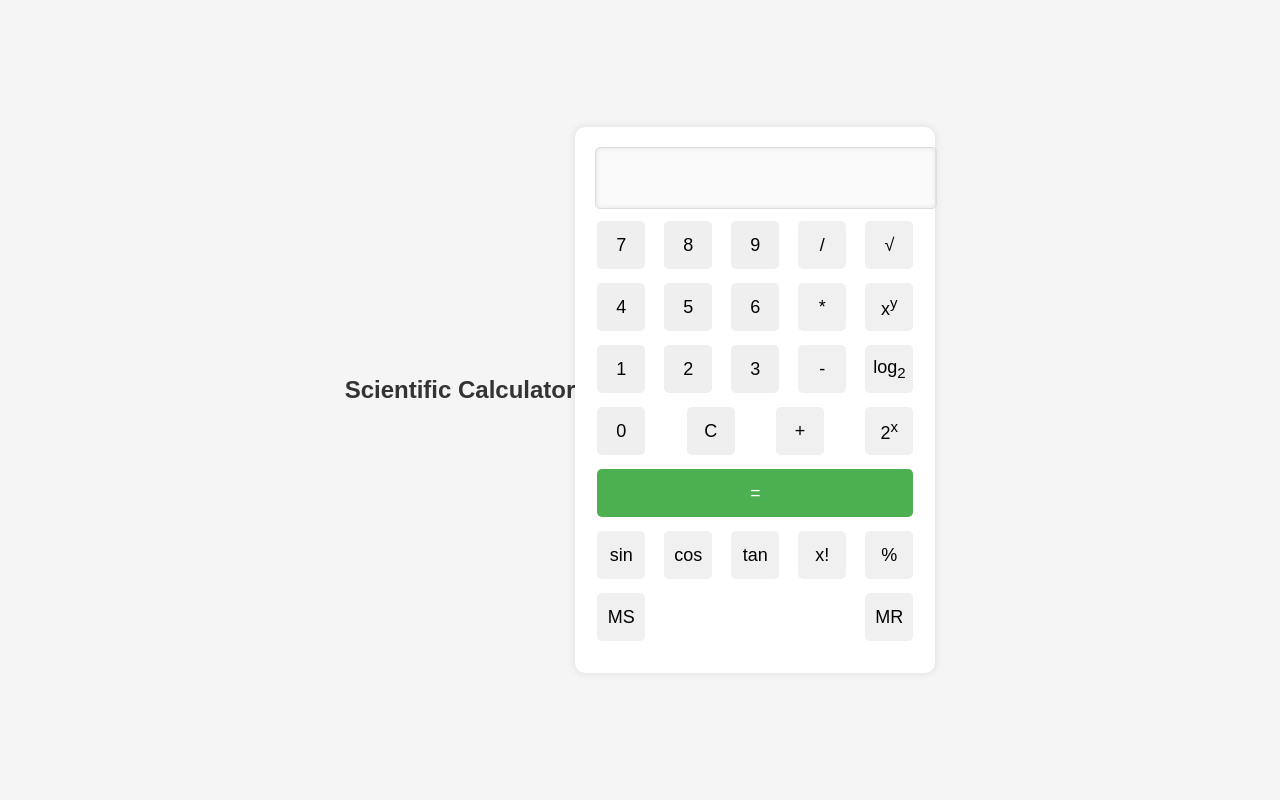
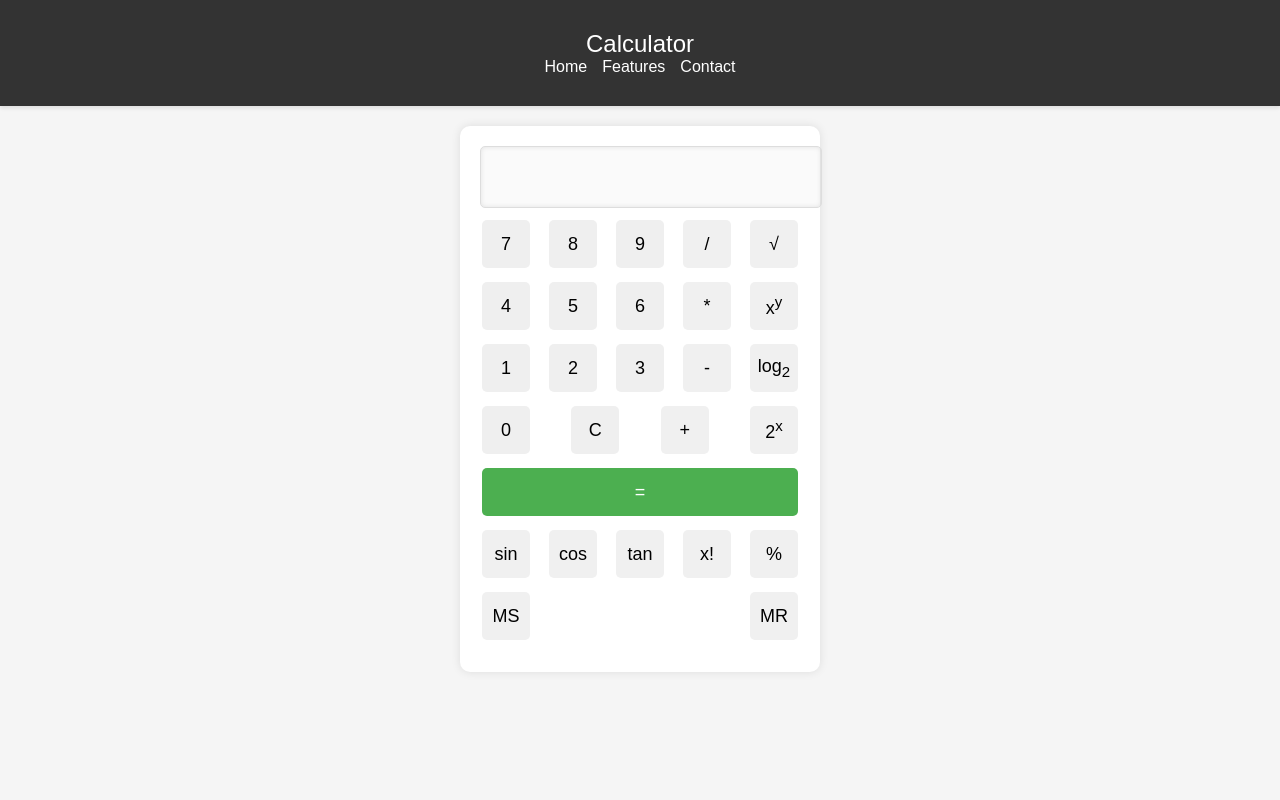
Before and after one commit to realharshita/calculator, a Flask app: page / in a window 1280 px wide. Run offline with Flask 3, Linux system fonts and the light colour scheme.

Commit message:
navbar and others

```diff
--- a/app.py
+++ b/app.py
@@ -2,77 +2,59 @@ from flask import Flask, render_template, request, jsonify
 
 app = Flask(__name__)
 
-# Memory storage
-memory_store = None
-
-# Homepage route
 @app.route('/')
 def index():
     return render_template('index.html')
 
-# Calculate route
 @app.route('/calculate', methods=['POST'])
 def calculate():
-    global memory_store
+    num1 = float(request.form['num1'])
+    operation = request.form['operation']
+    result = 0.0
 
-    try:
-        num1 = float(request.form['num1'])
-        operation = request.form['operation']
-        result = 0.0
+    if operation == 'add':
+        num2 = float(request.form['num2'])
+        result = num1 + num2
+    elif operation == 'subtract':
+        num2 = float(request.form['num2'])
+        result = num1 - num2
+    elif operation == 'multiply':
+        num2 = float(request.form['num2'])
+        result = num1 * num2
+    elif operation == 'divide':
+        num2 = float(request.form['num2'])
+        if num2 != 0:
+            result = num1 / num2
+        else:
+            return jsonify({'result': 'Error: Division by zero!'})
+    elif operation == 'sin':
+        import math
+        result = math.sin(num1)
+    elif operation == 'cos':
+        import math
+        result = math.cos(num1)
+    elif operation == 'tan':
+        import math
+        result = math.tan(num1)
+    elif operation == 'pow':
+        num2 = float(request.form['num2'])
+        result = num1 ** num2
+    elif operation == 'sqrt':
+        import math
+        result = math.sqrt(num1)
+    elif operation == 'log':
+        import math
+        result = math.log2(num1)
+    elif operation == 'exp':
+        result = 2 ** num1
+    elif operation == 'factorial':
+        import math
+        result = math.factorial(int(num1))
+    elif operation == 'mod':
+        num2 = float(request.form['num2'])
+        result = num1 % num2
 
-        if operation == 'add':
-            num2 = float(request.form['num2'])
-            result = num1 + num2
-        elif operation == 'subtract':
-            num2 = float(request.form['num2'])
-            result = num1 - num2
-        elif operation == 'multiply':
-            num2 = float(request.form['num2'])
-            result = num1 * num2
-        elif operation == 'divide':
-            num2 = float(request.form['num2'])
-            if num2 != 0:
-                result = num1 / num2
-            else:
-                return jsonify({'result': 'Error: Division by zero!'})
-        elif operation == 'sin':
-            import math
-            result = math.sin(num1)
-        elif operation == 'cos':
-            import math
-            result = math.cos(num1)
-        elif operation == 'tan':
-            import math
-            result = math.tan(num1)
-        elif operation == 'pow':
-            num2 = float(request.form['num2'])
-            result = num1 ** num2
-        elif operation == 'sqrt':
-            import math
-            result = math.sqrt(num1)
-        elif operation == 'log':
-            import math
-            result = math.log2(num1)
-        elif operation == 'exp':
-            result = 2 ** num1
-        elif operation == 'factorial':
-            import math
-            result = math.factorial(int(num1))
-        elif operation == 'mod':
-            num2 = float(request.form['num2'])
-            result = num1 % num2
-        elif operation == 'mem_store':
-            memory_store = num1
-            return jsonify({'result': 'Value stored in memory.'})
-        elif operation == 'mem_recall':
-            if memory_store is not None:
-                return jsonify({'result': memory_store})
-            else:
-                return jsonify({'result': 'No value stored in memory.'})
-
-        return jsonify({'result': result})
-    except Exception as e:
-        return jsonify({'result': 'Error: ' + str(e)})
+    return jsonify({'result': result})
 
 if __name__ == '__main__':
     app.run(debug=True)
--- a/static/css/style.css
+++ b/static/css/style.css
@@ -1,11 +1,59 @@
 body {
     font-family: Arial, sans-serif;
+    margin: 0;
+    background-color: #f5f5f5;
+}
+
+.navbar {
+    background-color: #333;
+    color: white;
+    padding: 10px 0;
+    box-shadow: 0 2px 4px rgba(0, 0, 0, 0.1);
+}
+
+.navbar .container {
+    display: flex;
+    justify-content: space-between;
+    align-items: center;
+    width: 90%;
+    margin: 0 auto;
+}
+
+.navbar-brand {
+    font-size: 24px;
+    color: white;
+    text-decoration: none;
+}
+
+.navbar-nav {
+    list-style: none;
+    display: flex;
+    gap: 15px;
+    margin: 0;
+    padding: 0;
+}
+
+.navbar-nav .nav-item {
+    list-style: none;
+}
+
+.navbar-nav .nav-link {
+    color: white;
+    text-decoration: none;
+    font-size: 16px;
+    transition: color 0.2s;
+}
+
+.navbar-nav .nav-link:hover {
+    color: #ddd;
+}
+
+.container {
     display: flex;
     justify-content: center;
     align-items: center;
-    height: 100vh;
-    background-color: #f5f5f5;
-    margin: 0;
+    flex-direction: column;
+    padding: 20px;
 }
 
 .header {
--- a/templates/index.html
+++ b/templates/index.html
@@ -7,9 +7,17 @@
     <link rel="stylesheet" href="{{ url_for('static', filename='css/style.css') }}">
 </head>
 <body>
-    <div class="header">
-        <h1>Scientific Calculator</h1>
+    <nav class="navbar">
+        <div class="container">
+            <a href="#" class="navbar-brand">Calculator</a>
+            <ul class="navbar-nav">
+                <li class="nav-item"><a href="#" class="nav-link">Home</a></li>
+                <li class="nav-item"><a href="#" class="nav-link">Features</a></li>
+                <li class="nav-item"><a href="#" class="nav-link">Contact</a></li>
+            </ul>
         </div>
+    </nav>
+    <div class="container">
         <div class="calculator">
             <div class="display">
                 <div id="currentCalculation" class="small-display"></div>
@@ -55,6 +63,7 @@
             <div class="buttons">
                 <button class="operation" onclick="storeMemory()">MS</button>
                 <button class="operation" onclick="recallMemory()">MR</button>
+            </div>
         </div>
     </div>
 
```
Lines whose indentation alone changed are shown as unchanged.
